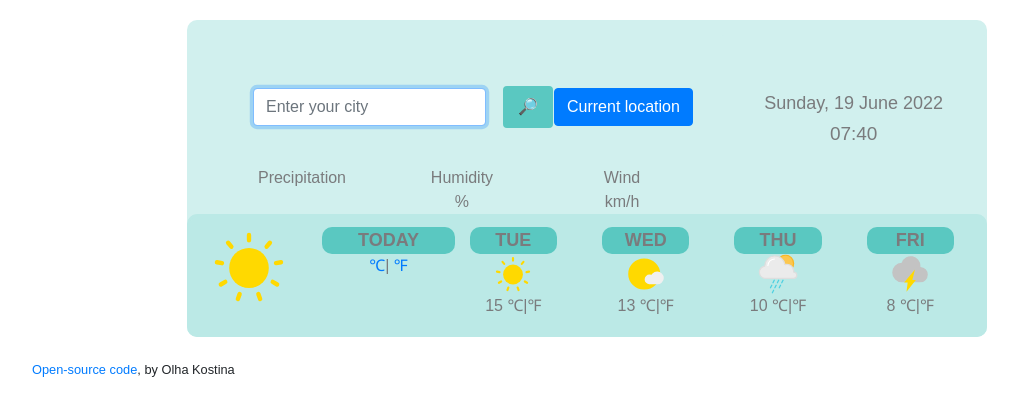
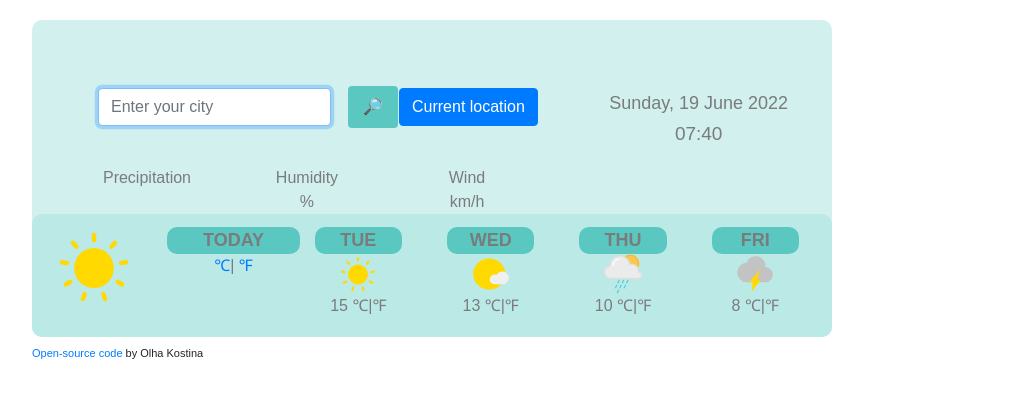
Before and after one commit to OlhaKostina/weather-forecast-app, a plain HTML site: page index.html in a window 1280 px wide. Shown: the whole page, without its empty margins (53-1071 px from the left). Drawn offline with nearby package versions, Linux system fonts and the light colour scheme; no server answers; a web font is replaced by a local one.

Commit message:
Edit open-source code link in css

```diff
--- a/index.html
+++ b/index.html
@@ -105,7 +105,7 @@
         </div>
         </div>
         <small>
-        <a href="https://github.com/OlhaKostina/weather-forecast-app" target="_blank">Open-source code</a>, by Olha Kostina
+        <a href="https://github.com/OlhaKostina/weather-forecast-app" target="_blank">Open-source code</a> by Olha Kostina
         </small>
       </div>
     </div>
--- a/src/styles.css
+++ b/src/styles.css
@@ -10,17 +10,22 @@ ul {
   text-align: center;
 }
 
+small {
+  font-size: 11px;
+}
+
 .current-time {
   font-size: 19px;
 }
 
 .weather-app-wrap {
   background: #d1f0ee;
-  margin: 20px auto;
+  margin: 20px 0 3px 0;
   padding: 15px;
   padding-bottom: 0;
   border-radius: 10px;
   max-width: 800px;
+  box-sizing: border-box;
 }
 .card {
   background: #d1f0ee;
```
